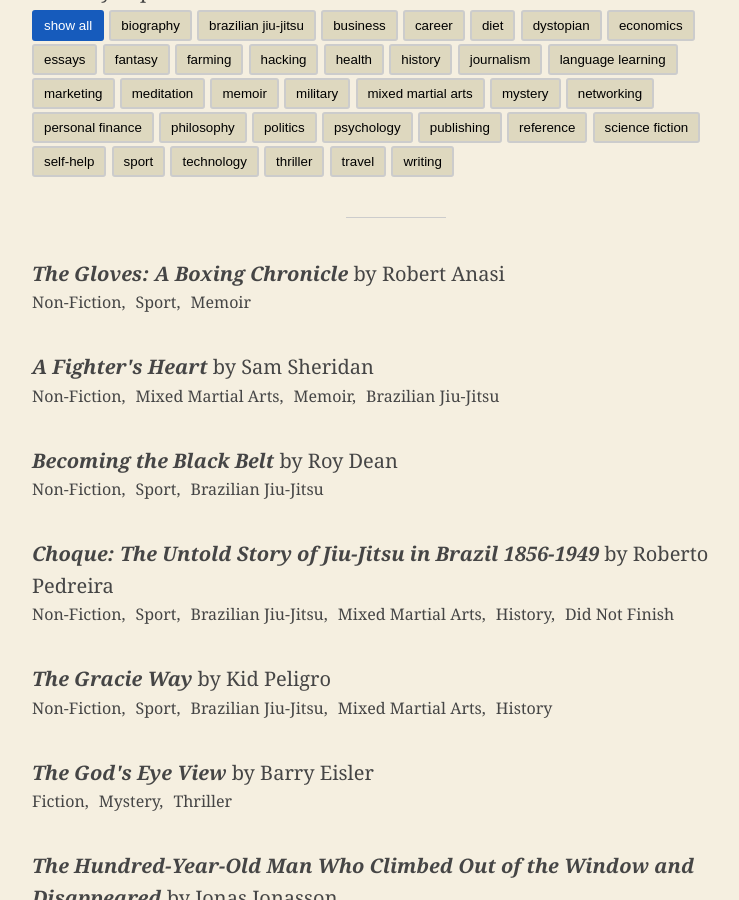
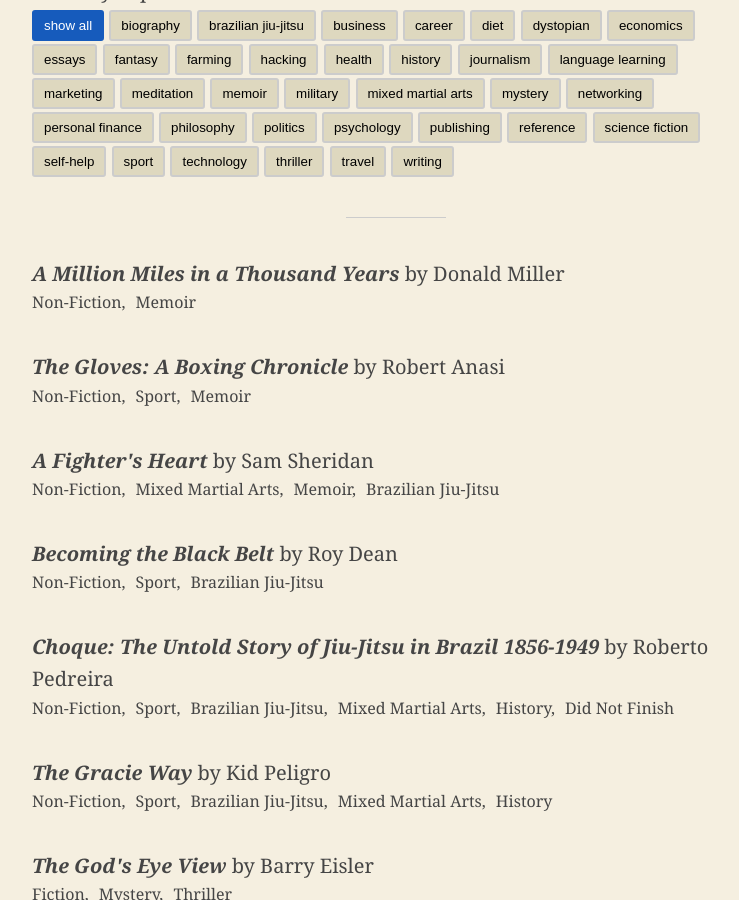
Before and after one commit to bradonomics/bradonomics.com, a Jekyll site: the page built from _pages/books.html, in a window 1280 px wide and 900 px high, scrolled down 424 px. Shown: the whole window, without its empty margins (244-983 px from the left). Built offline with Jekyll 4.4.1, drawn with Linux system fonts in a browser that asks for light colours.

Commit message:
New book

```diff
--- a/_data/books.yml
+++ b/_data/books.yml
@@ -3,7 +3,12 @@
   fiction: false
   tags: []
   finished: true
-- title: "The Gloves: A Boxing Chronicle"
+- title: A Million Miles in a Thousand Years
+  author: Donald Miller
+  fiction: false
+  tags: ['Memoir']
+  finished: true
+- title: 'The Gloves: A Boxing Chronicle'
   author: Robert Anasi
   fiction: false
   tags: ['Sport', 'Memoir']
```
